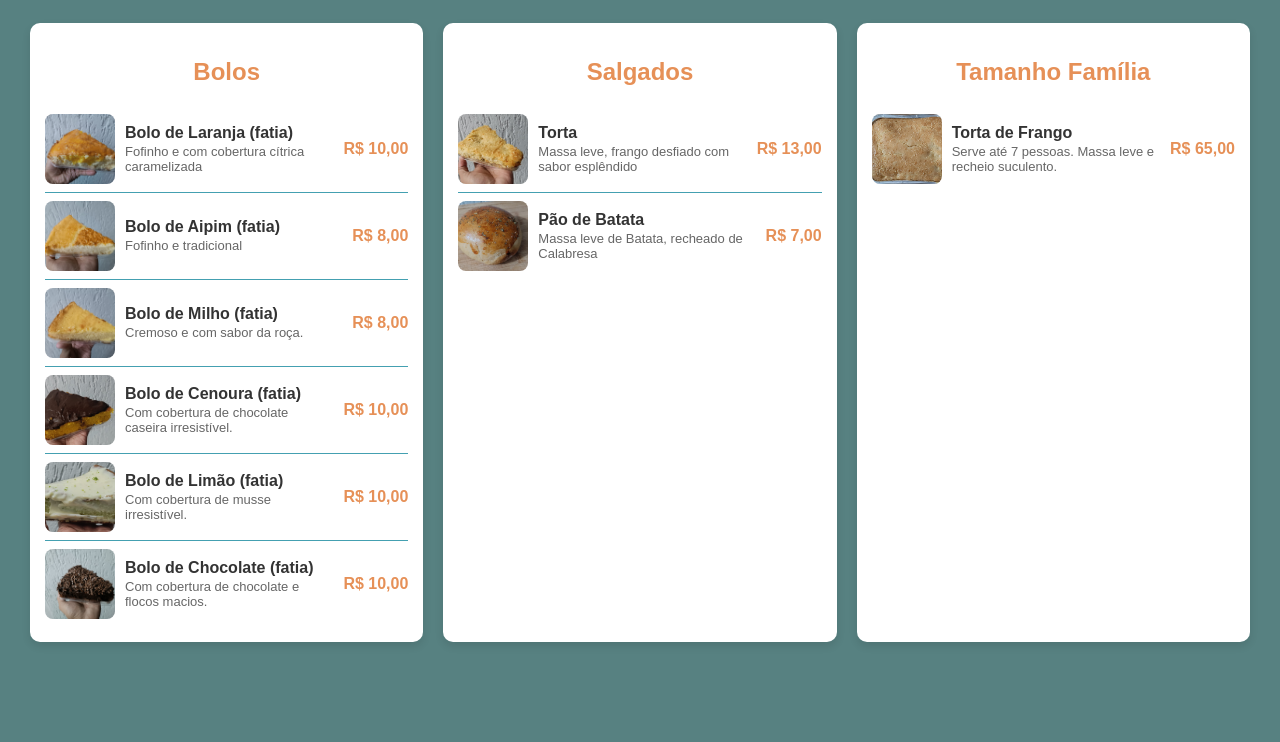
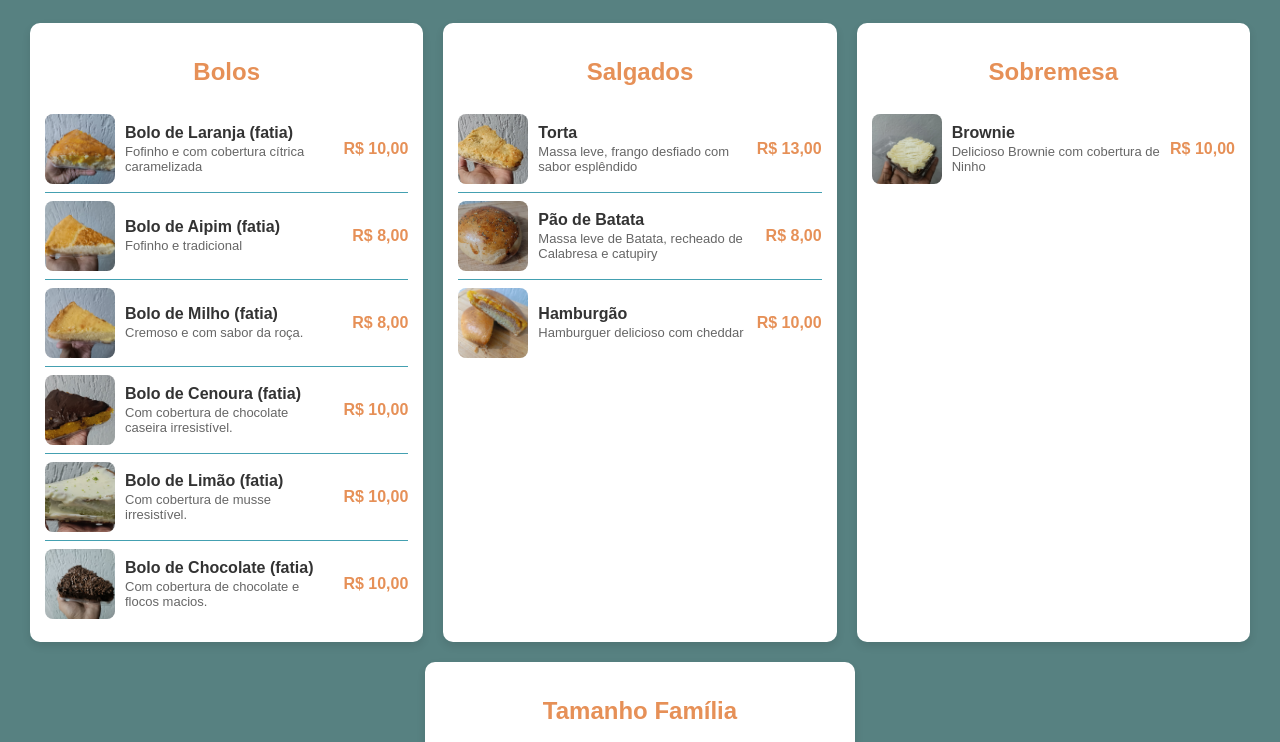
Before and after one commit to DataRiick/deliciasdakim, a plain HTML site: page index.html in a window 1280 px wide. Shown: the part 121-863 px from the top of the page. Before the commit the page ends 800 px from the top, so only its background shows below. Drawn offline with Linux system fonts and the light colour scheme.

Commit message:
Atualização rápida do cardápio

```diff
--- a/index.html
+++ b/index.html
@@ -98,18 +98,37 @@
           </div>
           <span class="preco">R$ 13,00</span>
         </div>
-        <div class="itens">
         <div class="item">
           <img src="paodebatata.jpg" alt="Torta">
           <div class="info">
             <h3>Pão de Batata</h3>
-            <p>Massa leve de Batata, recheado de Calabresa </p>
+            <p>Massa leve de Batata, recheado de Calabresa e catupiry </p>
           </div>
-          <span class="preco">R$ 7,00</span>
+          <span class="preco">R$ 8,00</span>
       </div>
+      <div class="item">
+          <img src="hamburguer.jpg" alt="Torta">
+          <div class="info">
+            <h3>Hamburgão</h3>
+            <p>Hamburguer delicioso com cheddar</p>
+          </div>
+          <span class="preco">R$ 10,00</span>
     </section>
 
     <!-- TAMANHO FAMÍLIA -->
+    <section class="categoria">
+      <h2>Sobremesa</h2>
+      <div class="itens">
+        <div class="item">
+          <img src="brownie.jpg" alt="Torta de Frango">
+          <div class="info">
+            <h3>Brownie</b></h3>
+            <p>Delicioso Brownie com cobertura de Ninho</p>
+          </div>
+          <span class="preco">R$ 10,00</span>
+        </div>
+      </div>
+    </section>
     <section class="categoria">
       <h2>Tamanho Família</h2>
       <div class="itens">
@@ -119,8 +138,7 @@
             <h3>Torta de Frango</h3>
             <p>Serve até 7 pessoas. Massa leve e recheio suculento.</p>
           </div>
-          <span class="preco">R$ 65,00</span>
-        </div>
+          <span class="preco">R$ 65,00</span></div>
       </div>
     </section>
   </main>
```
Also changed, not shown: brownie.jpg (added), hamburguer.jpg (added).
